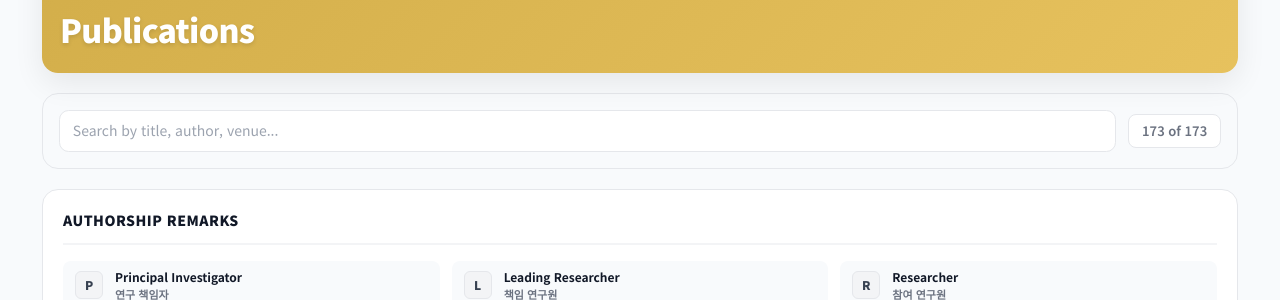
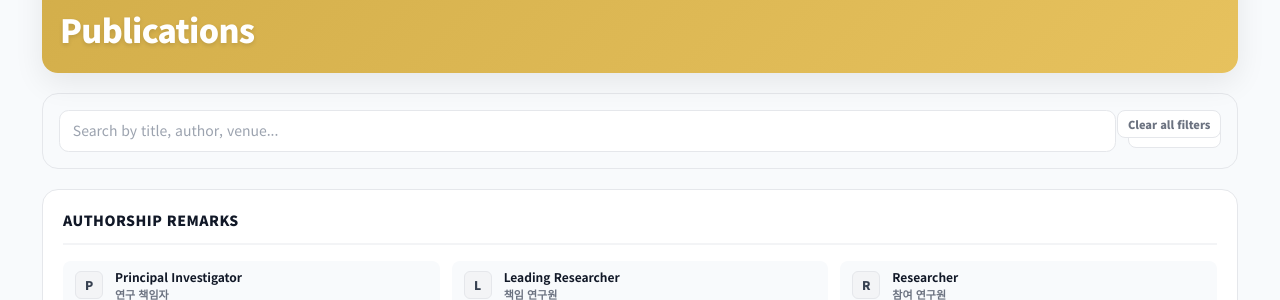
Before and after one commit to FinDS-Lab/site, a Jekyll site: the page built from publications.html, in a window 1280 px wide and 900 px high. Shown: the part 185-485 px from the top of the window. Built offline with Jekyll 4.4.1, drawn with Linux system fonts in a browser that asks for light colours; nearby versions of some CDN libraries.

Commit message:
Update publications.html

```diff
--- a/publications.html
+++ b/publications.html
@@ -916,11 +916,14 @@ permalink: /publications.html
 <!-- ===== Toolbar (Search + Authorship Legend + Filters) ===== -->
 <section class="max-w-7xl mx-auto px-4">
   <div class="toolbar">
-    <div class="search-container">
-      <div class="search">
-        <input id="pubSearch" type="text" placeholder="Search by title, author, venue..." />
+    <div style="position: relative;">
+      <div class="search-container">
+        <div class="search">
+          <input id="pubSearch" type="text" placeholder="Search by title, author, venue..." />
+        </div>
+        <div class="count" id="count"></div>
       </div>
-      <div class="count" id="count"></div>
+      <button id="clearAllFilters" style="position: absolute; top: 0; right: 0; padding: .3rem .6rem; border: 1px solid #e5e7eb; border-radius: .5rem; font-size: 11px; font-weight: 800; background: #fff; cursor: pointer; color: #6b7280; transition: all .2s;">Clear all filters</button>
     </div>
   </div>
 </section>
```
